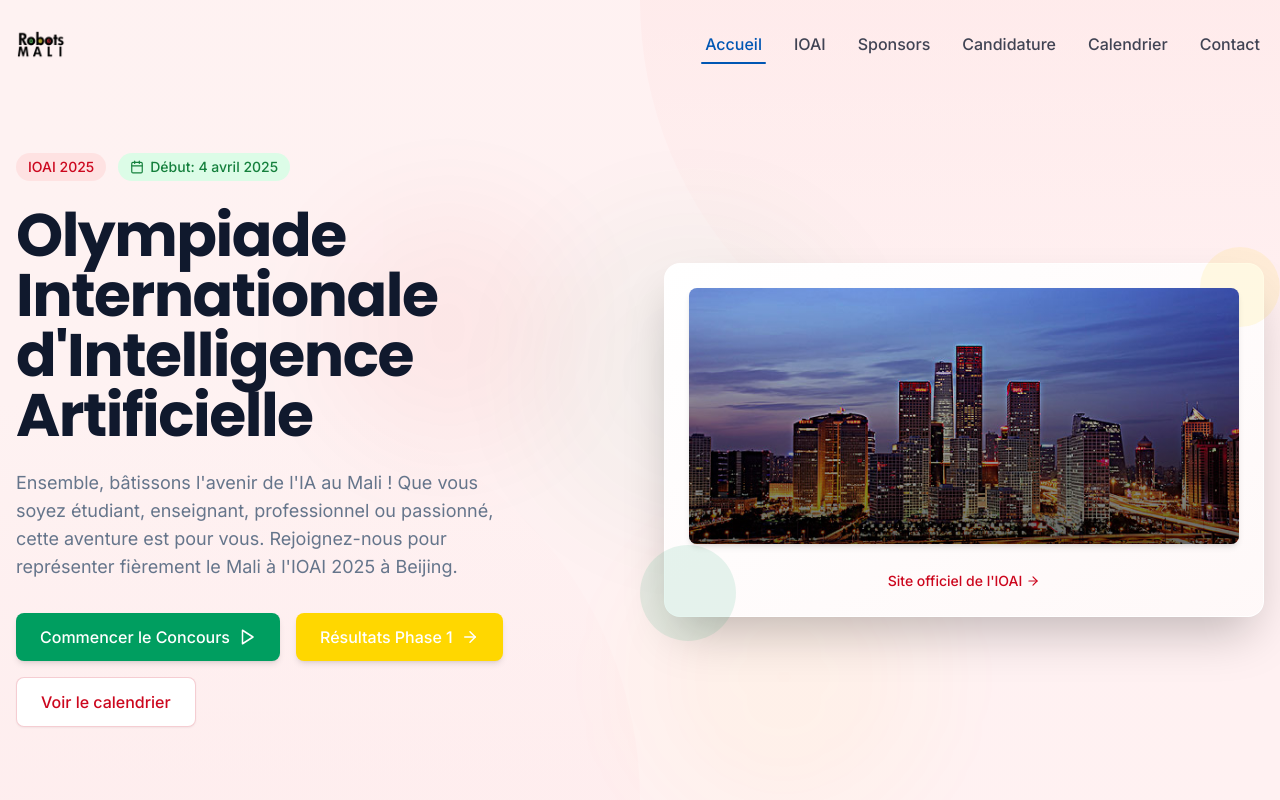
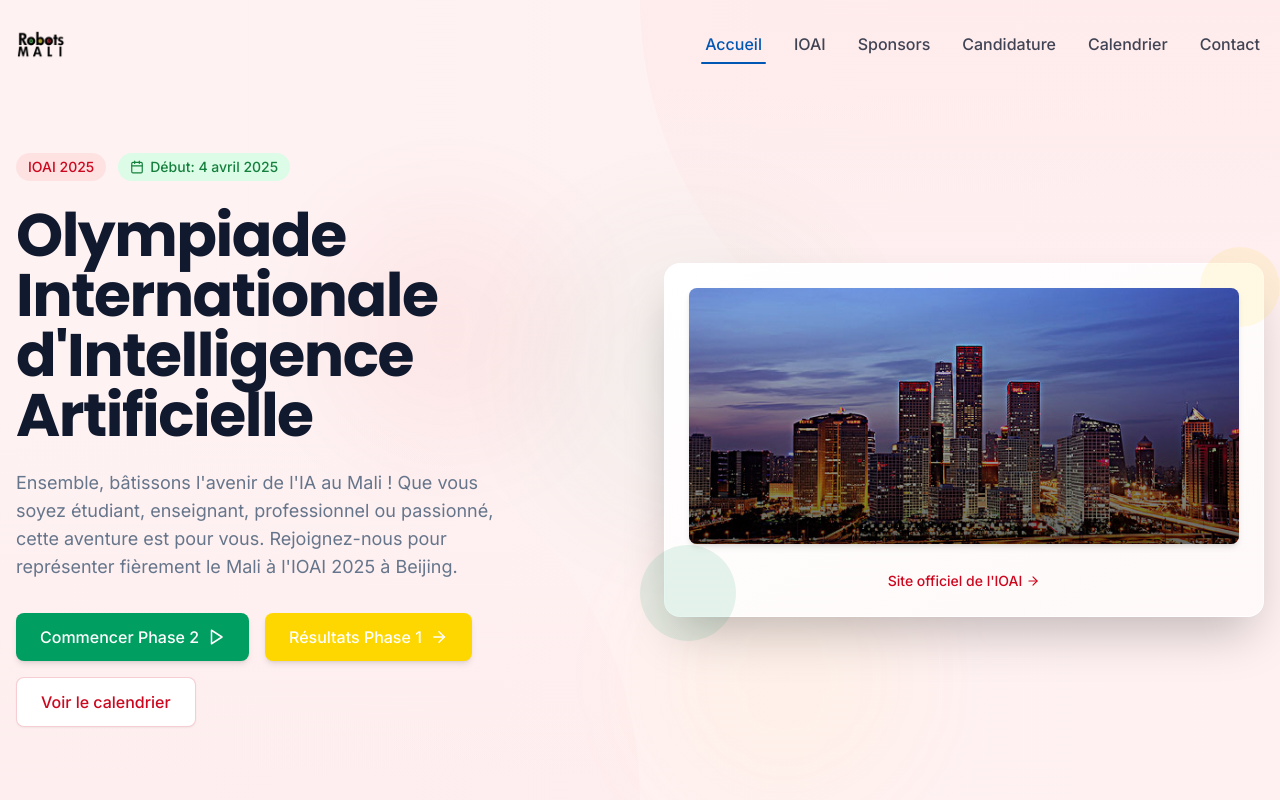
Before and after one commit to hellodiamalassana/ioai-mali, a React (Vite) app: page / in a window 1280 px wide. Shown: the top 800 px of the page. Built offline with nearby package versions, Linux system fonts and the light colour scheme.

Commit message:
Fix: Update "Commencer le Concours" button
Update the "Commencer le Concours" button to reflect the start of phase 2.

```diff
--- a/src/components/home/Hero.tsx
+++ b/src/components/home/Hero.tsx
@@ -53,7 +53,7 @@ const Hero = () => {
                   rel="noopener noreferrer"
                   className="px-6 py-3 bg-mali-green text-white font-medium rounded-lg transition-all duration-300 hover:bg-mali-green/90 shadow-md hover:shadow-lg hover:-translate-y-0.5 flex items-center gap-2"
                 >
-                  Commencer le Concours
+                  Commencer Phase 2
                   <Play size={18} />
                 </a>
 
```
